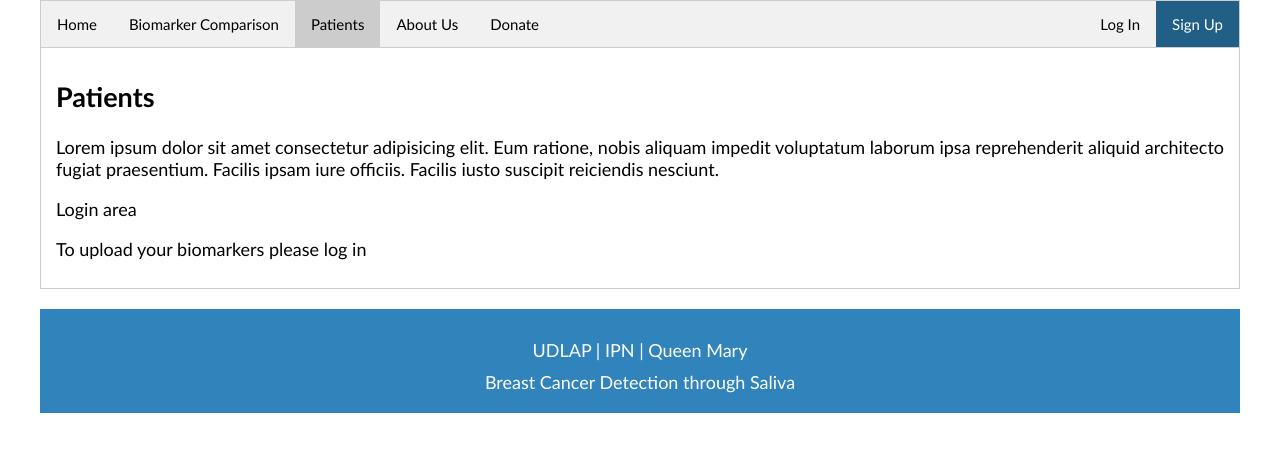
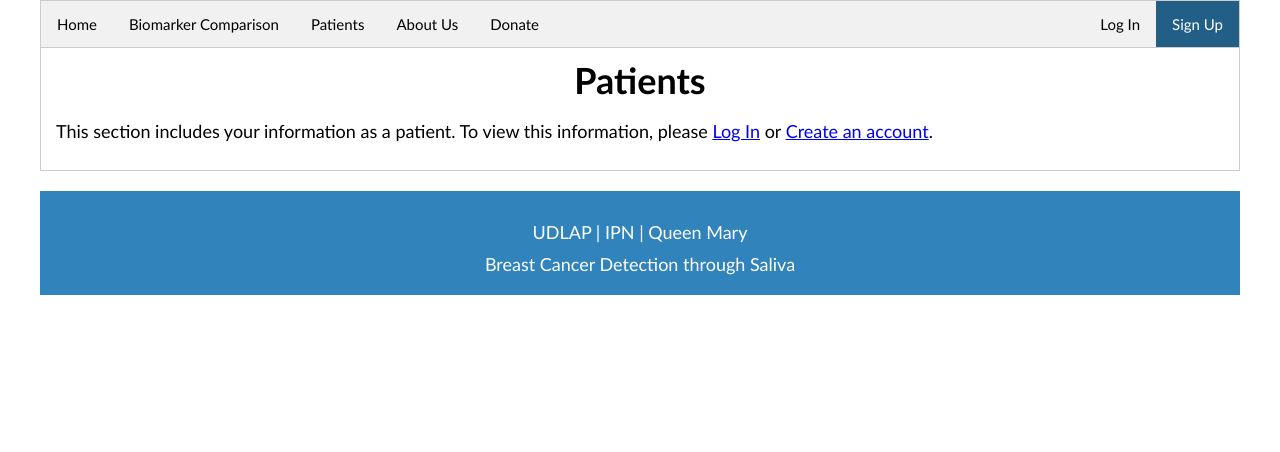
Before and after one commit to otelo2/BCDSaliva, a Django app: page /BCDSaliva/patients in a window 1280 px wide. Shown: the part 56-508 px from the top of the page. Run offline with Django 3.2, Linux system fonts and the light colour scheme.

Commit message:
Patients tab layout

```diff
--- a/webpage/static/webpage/style.css
+++ b/webpage/static/webpage/style.css
@@ -312,6 +312,16 @@ form input[type="checkbox"]{
     transform: scale(1.5);
 }
 
+table{
+    table-layout: fixed;
+    width: 100%;
+}
+
+td {
+    overflow: hidden;
+    text-overflow: ellipsis;
+    word-wrap: break-word;
+}
 
 /* Keyframes */
 /*
--- a/webpage/templates/webpage/includes/navbar.html
+++ b/webpage/templates/webpage/includes/navbar.html
@@ -1,11 +1,17 @@
 <ul class="horizontal-navbar">
     <li {% if request.resolver_match.url_name == 'home' %}class="active"{% endif %}><a href=" {% url "home" %} ">Home</a></li>
     <li {% if request.resolver_match.url_name == 'biomarker-comparison' %}class="active"{% endif %}><a href=" {% url "biomarker-comparison" %} ">Biomarker Comparison</a></li>
-    <li {% if request.resolver_match.url_name == 'patients' %}class="active"{% endif %}><a href=" {% url "patients" %} ">Patients</a></li>
+    {% if user.is_authenticated %}
+        <li {% if request.resolver_match.url_name == 'patients' %}class="active"{% endif %}><a href=" {% url "patients" user.patientprofile.id %} ">Patients</a></li>
+    {% else %}
+        <li {% if request.resolver_match.url_name == 'patients' %}class="active"{% endif %}><a href=" {% url "patients-nologin"  %} ">Patients</a></li>
+    {% endif %}
+
     <li {% if request.resolver_match.url_name == 'about-us' %}class="active"{% endif %}><a href=" {% url "about-us" %} ">About Us</a></li>
     <li {% if request.resolver_match.url_name == 'donate' %}class="active"{% endif %}><a href=" {% url "donate" %} ">Donate</a></li>
 
     {% if user.is_authenticated %}
+
 
         <div class="dropdown-navbar">
             <li class="dropli">{{user.patientprofile.name}}'s Profile</li>
--- a/webpage/templates/webpage/patients.html
+++ b/webpage/templates/webpage/patients.html
@@ -8,12 +8,61 @@
 {% block content %}
     {% comment %} Patients tab {% endcomment %}
     <div class="tab-content" id="Patients">
-        <h2>Patients</h2>
-        <p>Lorem ipsum dolor sit amet consectetur adipisicing elit. Eum ratione, nobis aliquam impedit
-            voluptatum laborum ipsa reprehenderit aliquid architecto fugiat praesentium. Facilis ipsam iure
-            officiis. Facilis iusto suscipit reiciendis nesciunt.</p>
-        <p>Login area</p>
-        <p>To upload your biomarkers please log in</p>
+        <h1>Patients</h1>
+
+        {% if user.is_authenticated %}
+            {% if user.id == patientprofile.user.id %}
+
+                <table>
+                    <tr>
+                        <td>Patient: <b>{{page_user.name}} {{page_user.surname_1}} {{page_user.surname_2}}</b> </td>
+                        <td>Medic: <b>To whom it may concern</b> </td>
+                    </tr>
+                    <tr>
+                        <td>Gender: {{page_user.gender}} &emsp; Age: {{page_user.date_of_birth}}</td>
+                        <td>Date of reception: XXXXX</td>
+                    </tr>
+                    <tr>
+                        <td>GP-GENERAL PUBLIC</td>
+                        <td>Date of analysis: XXXXX</td>
+                    </tr>
+                    <tr>
+                        <td>Code: <b>XXXXXXX</b>, &ensp; Phone number: {{page_user.phone_number}} </td>
+                        <td>Date of print: XXXXXXX</td>
+                    </tr>
+                    <tr>
+                        <td>Origin: {{page_user.state}}</td>
+                    </tr>
+                </table>
+
+                <hr>
+
+                <table>
+                    <tr>
+                        <th>Exam</th>
+                        <th>Result</th>
+                        <th>Units</th>
+                        <th>Reference value</th>
+                    </tr>
+                    <tr>
+                        <td>INSULINE</td>
+                        <td>5.0</td>
+                        <td>µU/mL</td>
+                        <td>2.60 - 24.90</td>
+                    </tr>
+                </table>
+
+            {% else %}
+
+            <p>You cannot access another patients information</p>
+
+            {% endif %}
+
+        {% else %}
+
+        <p>This section includes your information as a patient. To view this information, please <a href="login">Log In</a> or <a href="signup">Create an account</a>.</p>
+
+        {% endif %}
 
     </div>
 {% endblock content %}
--- /dev/null
+++ b/webpage/templates/webpage/patients_nologin.html
@@ -0,0 +1,16 @@
+{% extends 'webpage/base.html' %}
+{% load static %}
+
+{% block title %}Patients{% endblock title %}
+
+{% block css_files %}<link rel="stylesheet" href="{% static 'webpage/style.css' %}">{% endblock css_files %}
+
+{% block content %}
+    {% comment %} Patients tab {% endcomment %}
+    <div class="tab-content" id="Patients">
+        <h1>Patients</h1>
+
+            <p>This section includes your information as a patient. To view this information, please <a href="login">Log In</a> or <a href="signup">Create an account</a>.</p>
+
+    </div>
+{% endblock content %}
--- a/webpage/urls.py
+++ b/webpage/urls.py
@@ -6,7 +6,8 @@ urlpatterns = [
     path("", views.IndexView.as_view(), name="initial"),
     path("home", views.IndexView.as_view(), name="home"),
     path("biomarker-comparison", views.BiomarkerComparisonView.as_view(), name="biomarker-comparison"),
-    path("patients", views.PatientsView.as_view(), name="patients"),
+    path("<int:pk>/patients", views.PatientsView.as_view(), name="patients"),
+    path("patients", views.PatientsNoLoginView.as_view(), name="patients-nologin"),
     path("about-us", views.AboutUsView.as_view(), name="about-us"),
     path("login", views.loginView, name="login"),
     path("logout", views.logoutUser, name="logout"),
--- a/webpage/views.py
+++ b/webpage/views.py
@@ -81,8 +81,18 @@ class IndexView(TemplateView):
 class BiomarkerComparisonView(TemplateView):
     template_name = "webpage/biomarker_comparison.html"
 
-class PatientsView(TemplateView):
+class PatientsNoLoginView(TemplateView):
+    template_name = "webpage/patients_nologin.html"
+
+class PatientsView(DetailView):
+    model = PatientProfile
     template_name = "webpage/patients.html"
+
+    def get_context_data(self, *args, **kwargs):
+        context = super(PatientsView, self).get_context_data(*args, **kwargs)
+        page_user = get_object_or_404(PatientProfile, id=self.kwargs["pk"])
+        context["page_user"] = page_user
+        return context
 
 class AboutUsView(TemplateView):
     template_name = "webpage/about_us.html"
@@ -103,7 +113,7 @@ def loginView(request):
 
         if user is not None:
             login(request, user)
-            return redirect("patients")
+            return redirect("home")
         else:
             messages.info(request, "Username or password is incorrect")
 
```
